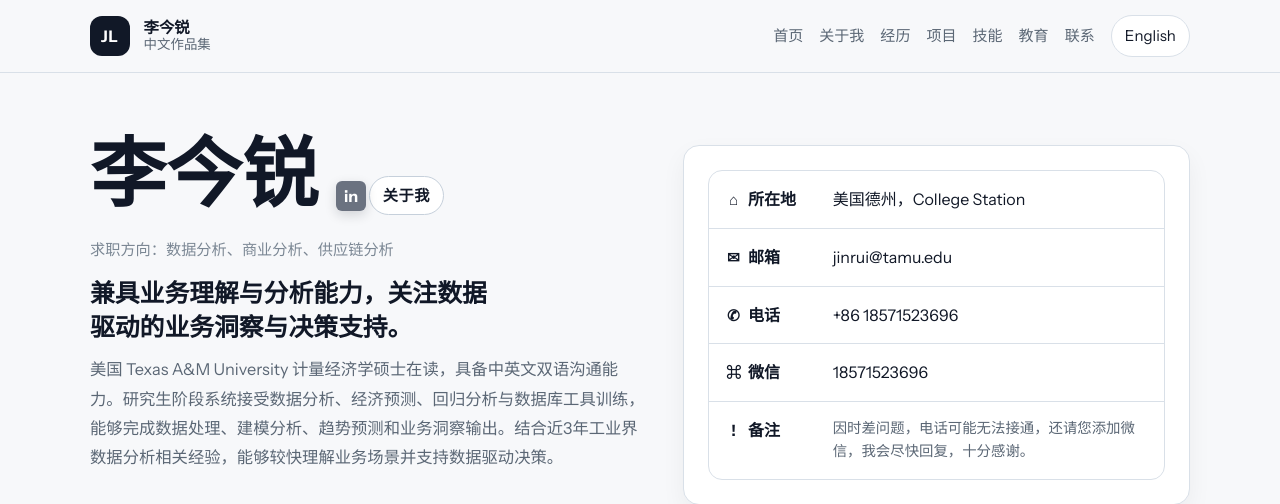
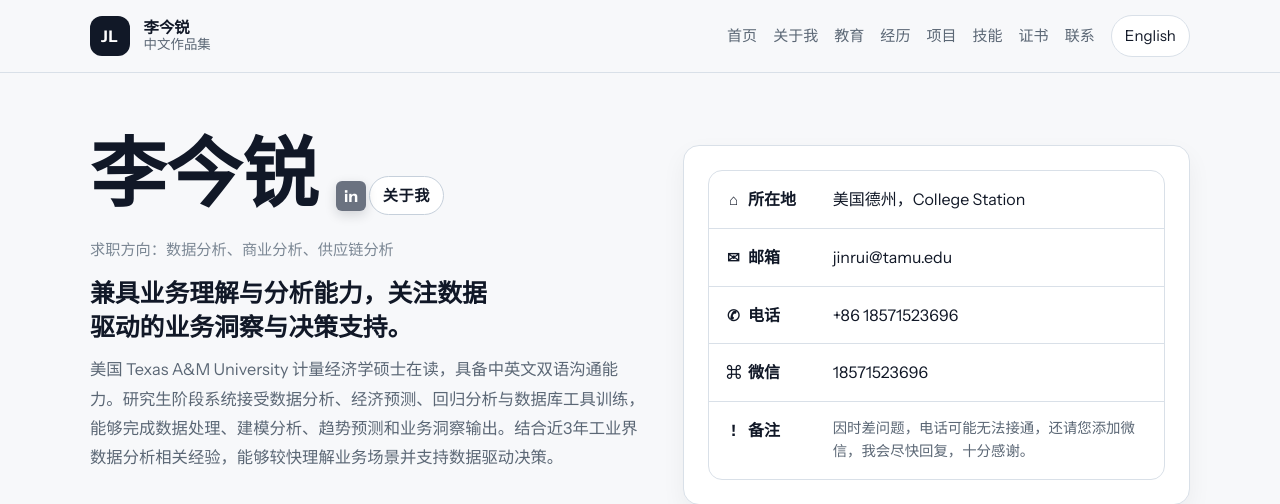
Before and after one commit to jinrui-0310/jinrui-portfolio, a Flask app: page /zh in a window 1280 px wide. Shown: the top 504 px of the page. Run offline with Flask 3, Linux system fonts and the light colour scheme; some libraries are stand-ins or nearby versions.

Commit message:
fix: align chinese nav order with page sections

```diff
--- a/templates/base_zh.html
+++ b/templates/base_zh.html
@@ -27,10 +27,11 @@
                 <nav class="site-nav">
                     <a href="/zh#home">首页</a>
                     <a href="/zh#about">关于我</a>
+                    <a href="/zh#education">教育</a>
                     <a href="/zh#experience">经历</a>
-                    <a href="/zh/projects">项目</a>
+                    <a href="/zh#projects">项目</a>
                     <a href="/zh#skills">技能</a>
-                    <a href="/zh#education">教育</a>
+                    <a href="/zh#certificates">证书</a>
                     <a href="/zh#contact">联系</a>
                     <a class="lang-switch" href="/">English</a>
                 </nav>
```
